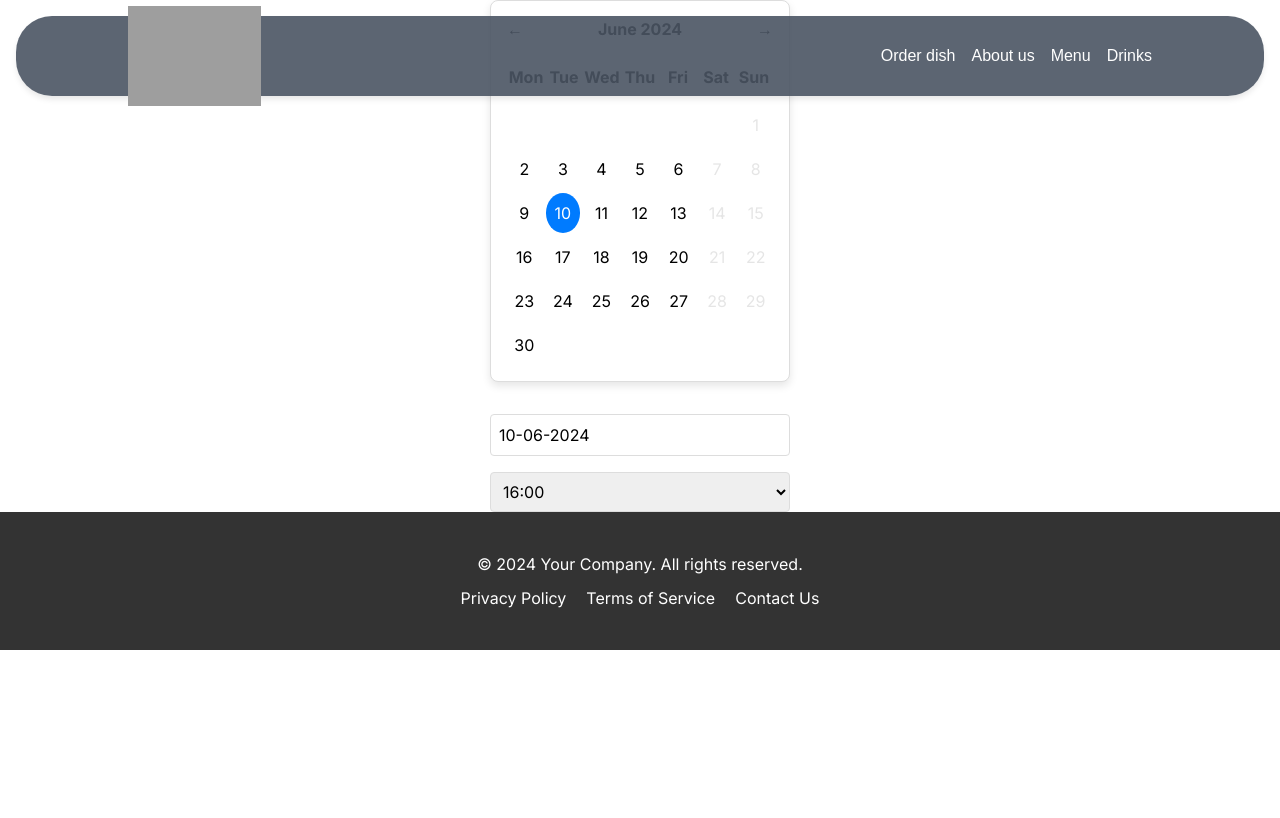
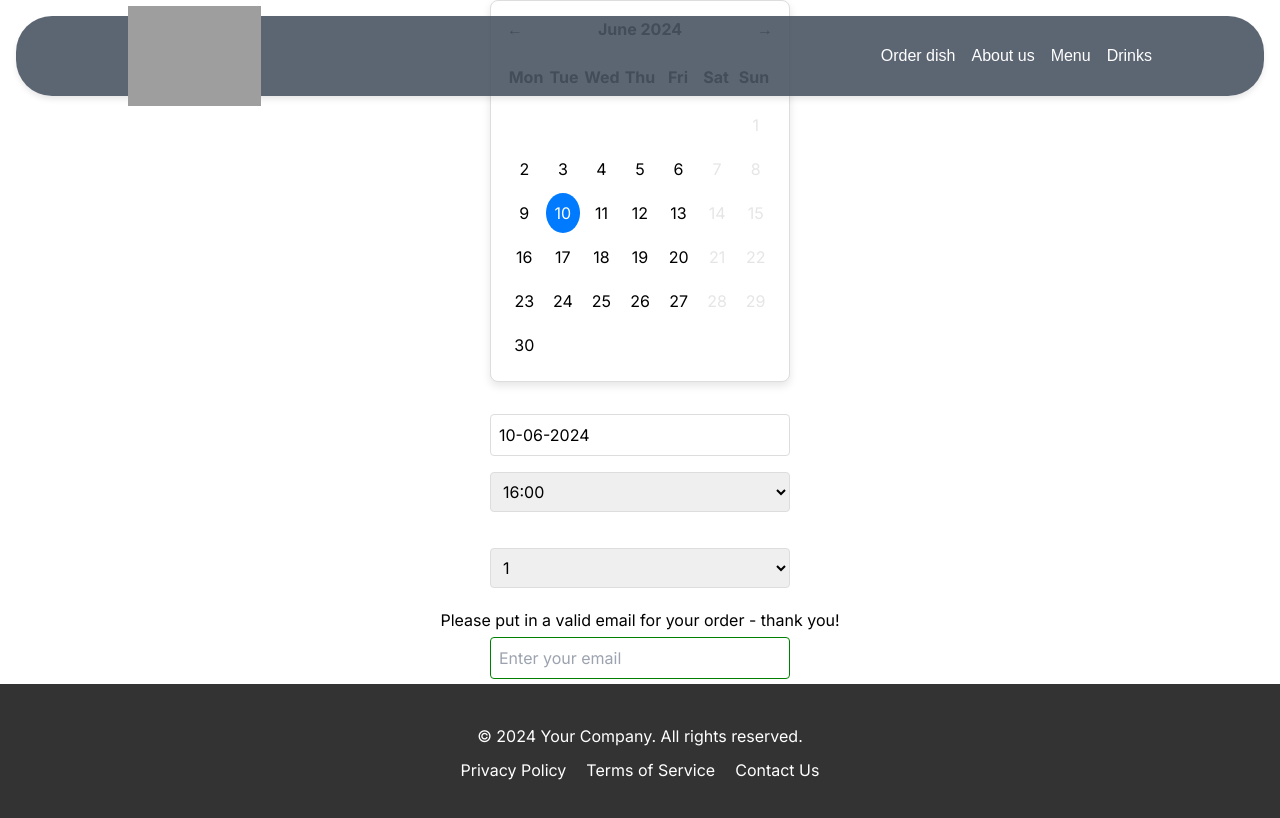
Before and after one commit to indianaea/lil_bits, a Next.js app: page /order/confirm in a window 1280 px wide. Shown: the top 818 px of the page. Built offline with nearby package versions, Linux system fonts and the light colour scheme; grey boxes are pictures that could not be loaded.

Commit message:
components

```diff
--- /dev/null
+++ b/src/app/components/amountPeople.css
@@ -0,0 +1,13 @@
+.people-picker {
+  display: flex;
+  justify-content: center;
+  align-items: center;
+  margin-top: 20px;
+}
+
+select {
+  padding: 8px;
+  font-size: 16px;
+  border: 1px solid #ddd;
+  border-radius: 4px;
+}
--- /dev/null
+++ b/src/app/components/amountPeople.tsx
@@ -0,0 +1,24 @@
+'use client';
+
+import React, { useState } from 'react';
+import './amountPeople.css';
+
+const PeoplePicker: React.FC = () => {
+  const [numberOfPeople, setNumberOfPeople] = useState(1);
+
+  const handleChange = (event: React.ChangeEvent<HTMLSelectElement>) => {
+    setNumberOfPeople(Number(event.target.value));
+  };
+
+  return (
+    <div className="people-picker">
+      <select onChange={handleChange} value={numberOfPeople}>
+        {Array.from({ length: 10 }, (_, i) => i + 1).map((number) => (
+          <option key={number} value={number}>{number}</option>
+        ))}
+      </select>
+    </div>
+  );
+};
+
+export default PeoplePicker;
--- /dev/null
+++ b/src/app/components/emailInput.css
@@ -0,0 +1,57 @@
+.email-input-container {
+  display: flex;
+  flex-direction: column;
+  align-items: center;
+  margin-top: 20px;
+}
+
+.email-input {
+  display: flex;
+  justify-content: center;
+}
+
+.email-input input {
+  margin: 5px;
+  padding: 8px;
+  border: 1px solid #ccc;
+  border-radius: 4px;
+  font-size: 16px;
+  width: 300px;
+  transition: border-color 0.3s;
+}
+
+.error {
+  color: red;
+  margin-top: 10px;
+  font-size: 14px;
+}
+
+.error-input {
+  border-color: red !important;
+}
+
+.valid-input {
+  border-color: green !important;
+}
+
+.shake input {
+  animation: shake 0.3s;
+}
+
+@keyframes shake {
+  0% {
+    transform: translateX(0);
+  }
+  25% {
+    transform: translateX(-5px);
+  }
+  50% {
+    transform: translateX(5px);
+  }
+  75% {
+    transform: translateX(-5px);
+  }
+  100% {
+    transform: translateX(0);
+  }
+}
--- /dev/null
+++ b/src/app/components/emailInput.tsx
@@ -0,0 +1,39 @@
+'use client';
+
+import React, { useState } from 'react';
+import './emailInput.css';
+import classNames from 'classnames';
+
+const EmailInput: React.FC = () => {
+  const [email, setEmail] = useState('');
+  const [isValid, setIsValid] = useState(true);
+
+  const validateEmail = (email: string) => {
+    const regex = /^[^\s@]+@[^\s@]+\.[^\s@]+$/;
+    return regex.test(email);
+  };
+
+  const handleChange = (event: React.ChangeEvent<HTMLInputElement>) => {
+    const newEmail = event.target.value;
+    setEmail(newEmail);
+    setIsValid(validateEmail(newEmail));
+  };
+
+  return (
+    <div className="email-input-container">
+      <p>Please put in a valid email for your order - thank you!</p>
+      <div className={classNames('email-input', { shake: !isValid })}>
+        <input
+          type="email"
+          value={email}
+          onChange={handleChange}
+          placeholder="Enter your email"
+          className={isValid ? 'valid-input' : 'error-input'}
+        />
+      </div>
+      {!isValid && <div className="error">Please enter a valid email address</div>}
+    </div>
+  );
+};
+
+export default EmailInput;
--- a/src/app/order/confirm/page.tsx
+++ b/src/app/order/confirm/page.tsx
@@ -2,6 +2,8 @@ import Link from "next/link";
 import Navbar from "../../components/navbar";
 import Footer from "../../components/footer";
 import CalendarPicker from "../../components/calendarPicker";
+import PeoplePicker from "../../components/amountPeople";
+import EmailInput from "../../components/emailInput";
 
 const ConfirmOrder = () => {
     return (
@@ -9,6 +11,8 @@ const ConfirmOrder = () => {
             <Navbar />
             <div>
                 <CalendarPicker />
+                <PeoplePicker />
+                <EmailInput />
             </div>
             <Footer />
         </>
```
Also changed, not shown: src/app/order/drink/drink.css (+2 -5 lines).
